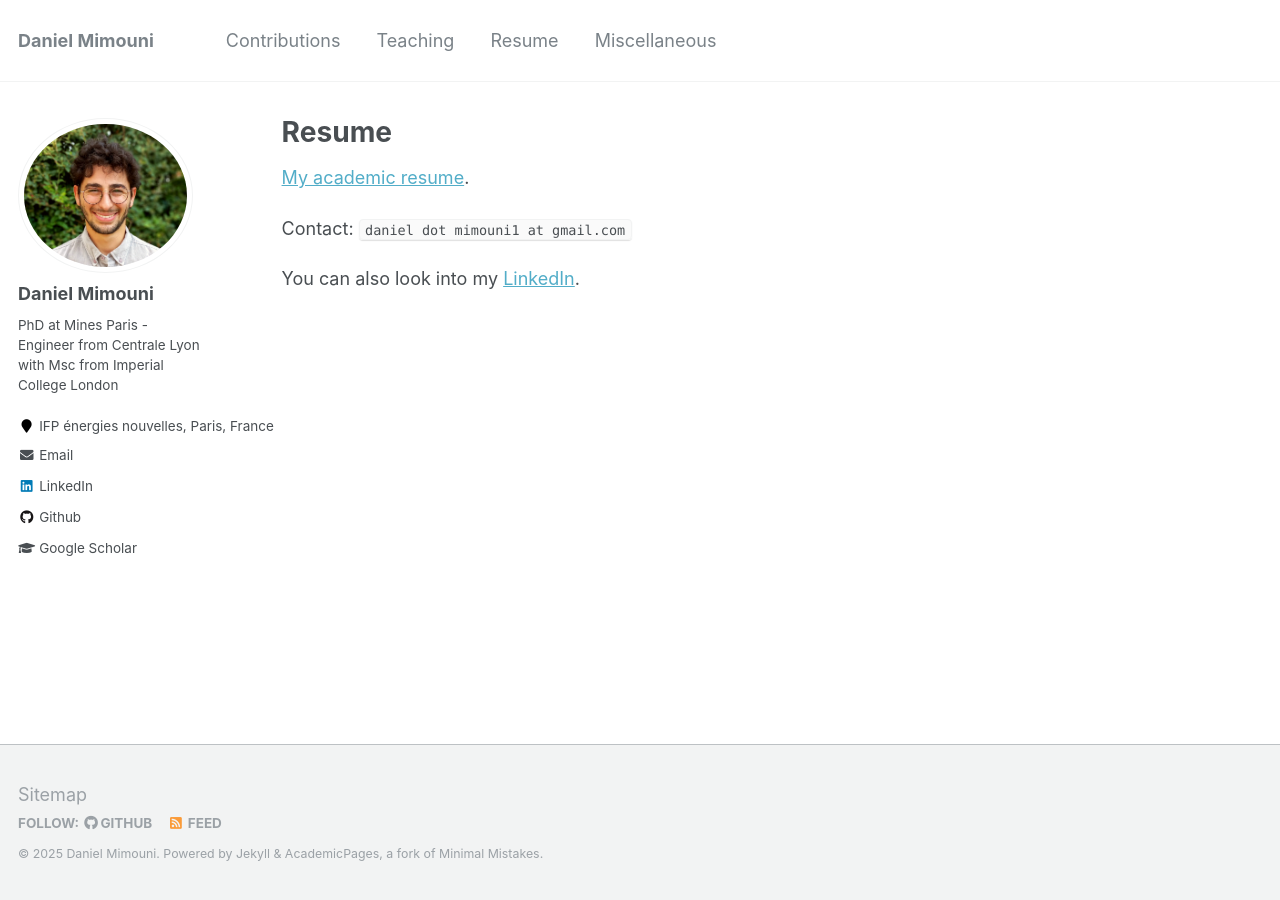
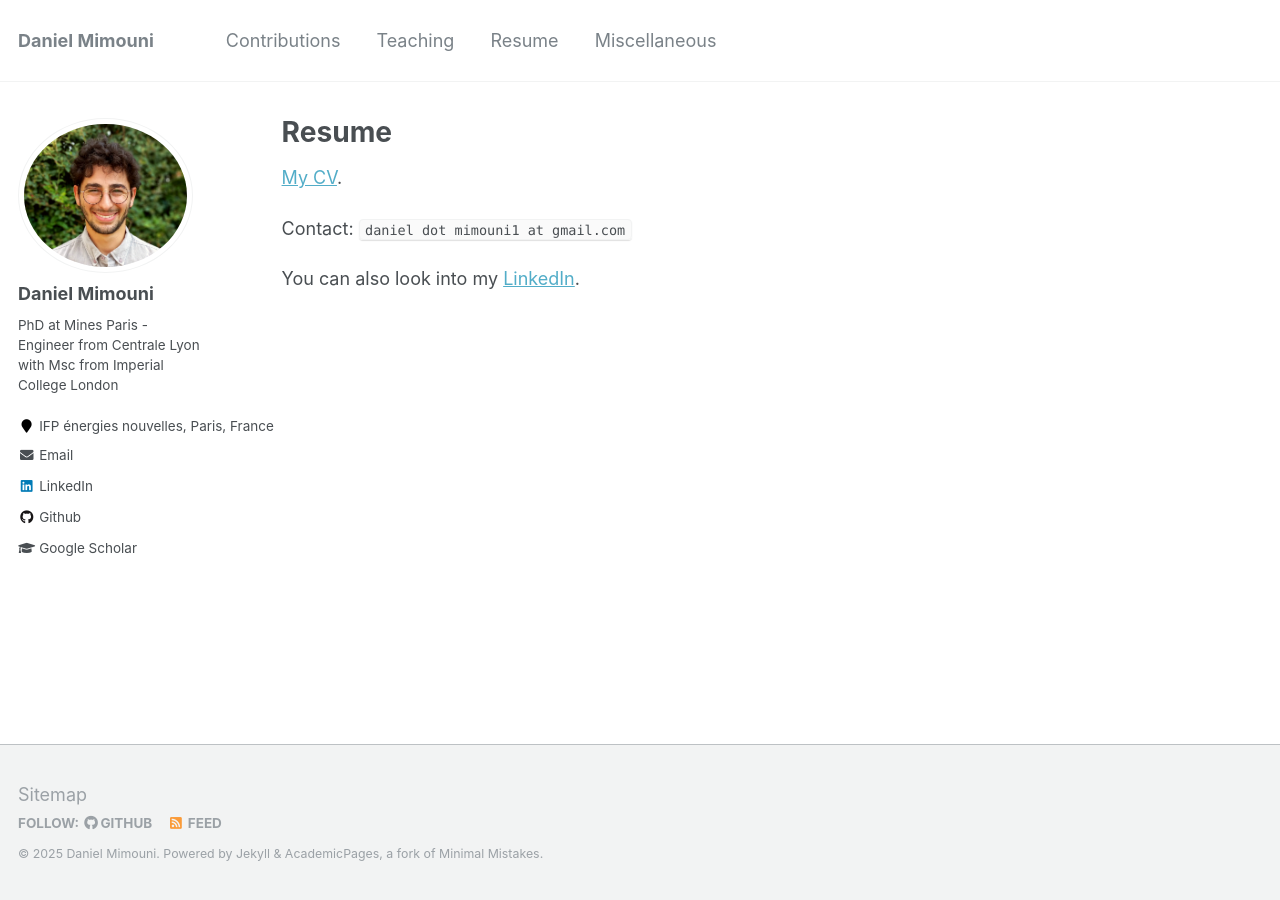
Before and after one commit to dan-mim/dan-mim.github.io, a Jekyll site: the page built from _pages/cv.md, in a window 1280 px wide. Built offline with Jekyll 4.4.1, drawn with Linux system fonts in a browser that asks for light colours.

Commit message:
Update cv.md

```diff
--- a/_pages/cv.md
+++ b/_pages/cv.md
@@ -10,7 +10,7 @@ redirect_from:
 
 {% include base_path %}
 
-<a href="/files/academic_resume.pdf">My academic resume</a>.
+<a href="/files/academic_resume.pdf">My CV</a>.
 
 Contact: `daniel dot mimouni1 at gmail.com`
 
```
